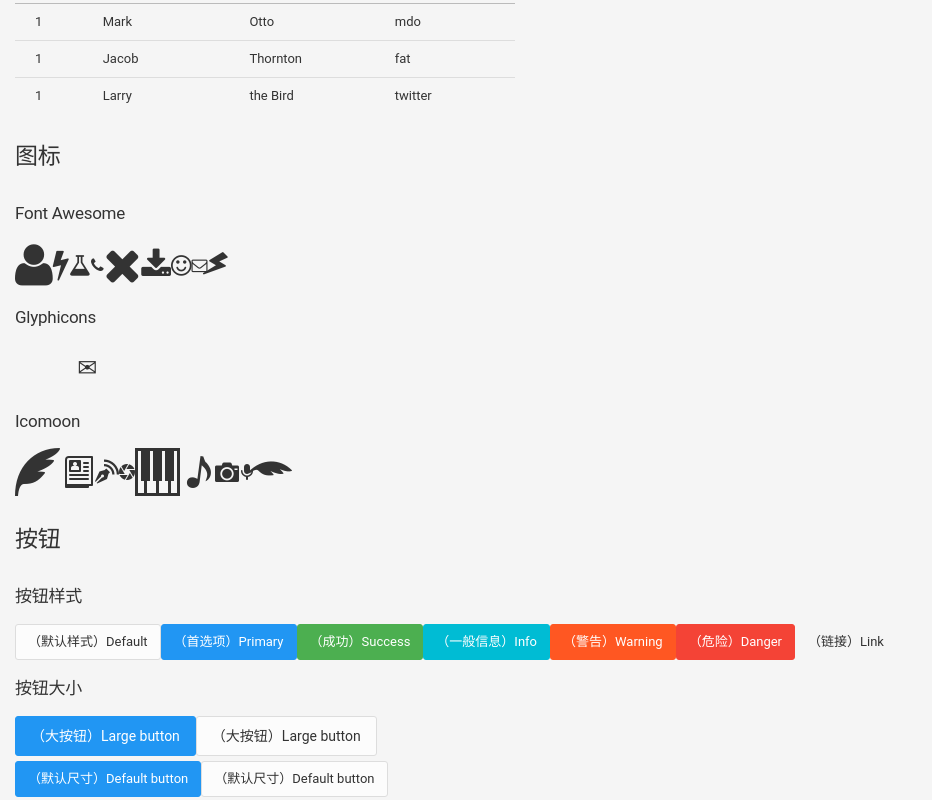
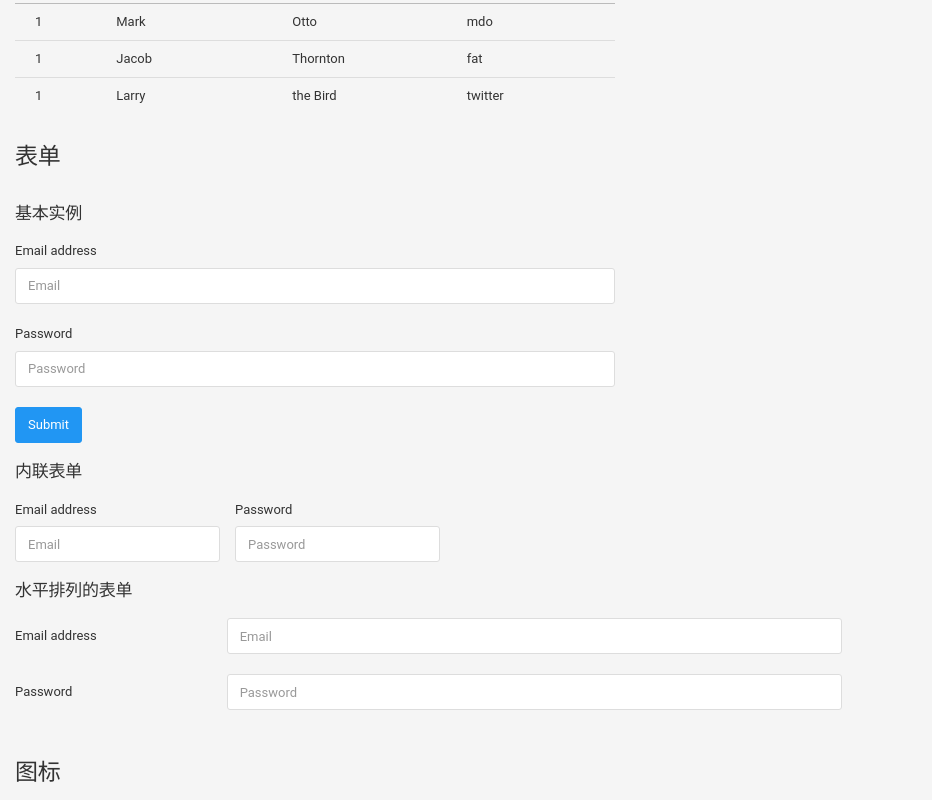
Before and after one commit to tk103331/Yonggle-UI, a Vue app: page / in a window 1280 px wide. Shown: the part 1360-2160 px from the top of the page, without its empty margins (0-932 px from the left). Built offline with nearby package versions, Linux system fonts and the light colour scheme; a web font is replaced by a local one.

Commit message:
YgForm,YgFormGroup,YgInput

```diff
--- /dev/null
+++ b/src/components/form-group/index.js
@@ -0,0 +1,7 @@
+import YgFormGroup from "../form/form-group.vue";
+
+YgFormGroup.install = function(Vue) {
+  Vue.component(YgFormGroup.name, YgFormGroup);
+};
+
+export default YgFormGroup;
--- /dev/null
+++ b/src/components/form/form-group.vue
@@ -0,0 +1,40 @@
+<template>
+  <div class="form-group">
+    <label :class="labelClass">{{label}}</label>
+    <div :class="inputClass">
+      <slot></slot>
+    </div>
+  </div>
+</template>
+<script>
+import validators from "../../utils/validators.js";
+
+export default {
+  name: "YgFormGroup",
+  props: {
+    label: String,
+    labelWidth: {
+      type: String
+    },
+    inputWidth: {
+      type: String
+    }
+  },
+  computed: {
+    labelClass() {
+      if (this.labelWidth) {
+        if (this.labelWidth.indexOf("-") > -1) {
+          return "control-label col-" + this.labelWidth;
+        }
+      }
+    },
+    inputClass() {
+      if (this.inputWidth) {
+        if (this.inputWidth.indexOf("-") > -1) {
+          return "col-" + this.inputWidth;
+        }
+      }
+    }
+  }
+};
+</script>
--- /dev/null
+++ b/src/components/form/form.vue
@@ -0,0 +1,24 @@
+<template>
+  <form :class="formClass">
+    <slot></slot>
+  </form>
+</template>
+
+<script>
+import validators from "../../utils/validators.js";
+export default {
+  name: "YgForm",
+  props: {
+    type: {
+      type: String,
+      default: "vertical",
+      validator: validators.oneOf(["vertical", "horizontal", "inline"])
+    }
+  },
+  computed: {
+    formClass() {
+      return "form form-" + this.type;
+    }
+  }
+};
+</script>
--- /dev/null
+++ b/src/components/form/index.js
@@ -0,0 +1,7 @@
+import YgForm from "./form.vue";
+
+YgForm.install = function(Vue) {
+  Vue.component(YgForm.name, YgForm);
+};
+
+export default YgForm;
--- /dev/null
+++ b/src/components/input/index.js
@@ -0,0 +1,7 @@
+import YgInput from "./input.vue";
+
+YgInput.install = function(Vue) {
+  Vue.component(YgInput.name, YgInput);
+};
+
+export default YgInput;
--- /dev/null
+++ b/src/components/input/input.vue
@@ -0,0 +1,14 @@
+<template>
+  <input class="form-control" :placeholder="placeholder" :type="nativeType">
+</template>
+
+<script>
+export default {
+  name: "YgInput",
+  props: {
+    type: String,
+    placeholder: String,
+    nativeType: String
+  }
+};
+</script>
--- /dev/null
+++ b/src/utils/validators.js
@@ -0,0 +1,12 @@
+const validators = {
+  oneOf(items) {
+    return val => {
+      return items.indexOf(val) > -1;
+    };
+  },
+  oneOfWidth(val) {
+    return this.oneOf(["xs", "sm", "md", "lg"]);
+  }
+};
+
+export default validators;
--- a/src/views/Test.vue
+++ b/src/views/Test.vue
@@ -97,6 +97,50 @@
           <template slot-scope="scope">{{scope.row.userName}}</template>
         </yg-table-column>
       </yg-table>
+    </yg-row>
+
+    <yg-row>
+      <h2>表单</h2>
+    </yg-row>
+    <yg-row>
+      <h5>基本实例</h5>
+    </yg-row>
+    <yg-row>
+      <yg-form class="show-form">
+        <yg-form-group label="Email address">
+          <yg-input native-type="email" placeholder="Email"></yg-input>
+        </yg-form-group>
+        <yg-form-group label="Password">
+          <yg-input native-type="password" placeholder="Password"></yg-input>
+        </yg-form-group>
+        <yg-button type="primary">Submit</yg-button>
+      </yg-form>
+    </yg-row>
+    <yg-row>
+      <h5>内联表单</h5>
+    </yg-row>
+    <yg-row>
+      <yg-form type="inline">
+        <yg-form-group label="Email address">
+          <yg-input native-type="email" placeholder="Email"></yg-input>
+        </yg-form-group>
+        <yg-form-group label="Password">
+          <yg-input native-type="password" placeholder="Password"></yg-input>
+        </yg-form-group>
+      </yg-form>
+    </yg-row>
+    <yg-row>
+      <h5>水平排列的表单</h5>
+    </yg-row>
+    <yg-row>
+      <yg-form type="horizontal">
+        <yg-form-group label="Email address" label-width="md-2" input-width="md-6">
+          <yg-input native-type="email" placeholder="Email"></yg-input>
+        </yg-form-group>
+        <yg-form-group label="Password" label-width="md-2" input-width="md-6">
+          <yg-input native-type="password" placeholder="Password"></yg-input>
+        </yg-form-group>
+      </yg-form>
     </yg-row>
 
     <yg-row>
@@ -249,10 +293,13 @@ import YgRow from "@/components/row";
 import YgCol from "@/components/col";
 import YgTable from "@/components/table";
 import YgTableColumn from "@/components/table-column";
+import YgForm from "@/components/form";
+import YgFormGroup from "@/components/form-group";
 import YgButton from "@/components/button";
 import YgImage from "@/components/image";
 import YgIcon from "@/components/icon";
 import YgText from "@/components/text";
+import YgInput from "@/components/input";
 
 export default {
   data() {
@@ -272,10 +319,13 @@ export default {
     YgCol,
     YgTable,
     YgTableColumn,
+    YgForm,
+    YgFormGroup,
     YgButton,
     YgImage,
     YgIcon,
-    YgText
+    YgText,
+    YgInput
   }
 };
 </script>
@@ -297,6 +347,9 @@ export default {
   height: 140px;
 }
 .show-table {
-  width: 500px;
+  width: 600px;
+}
+.show-form {
+  width: 600px;
 }
 </style>
```
